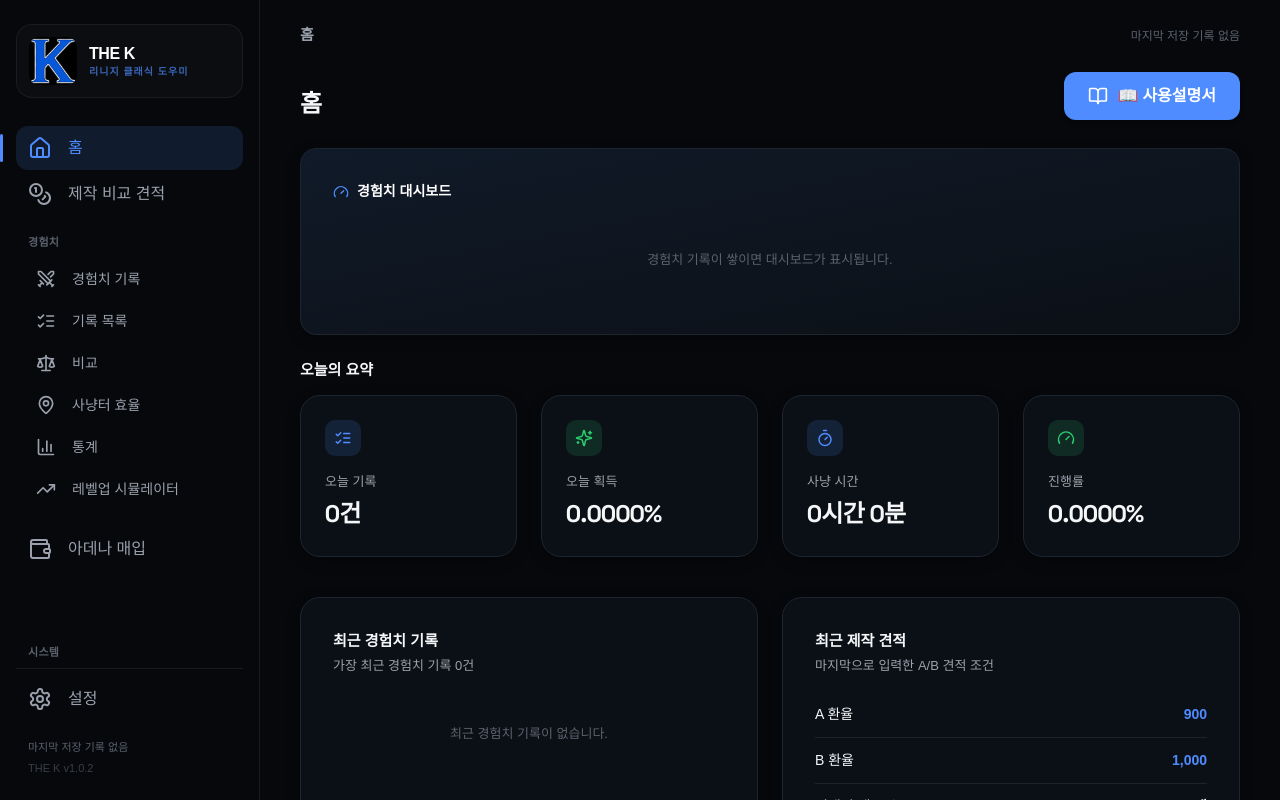
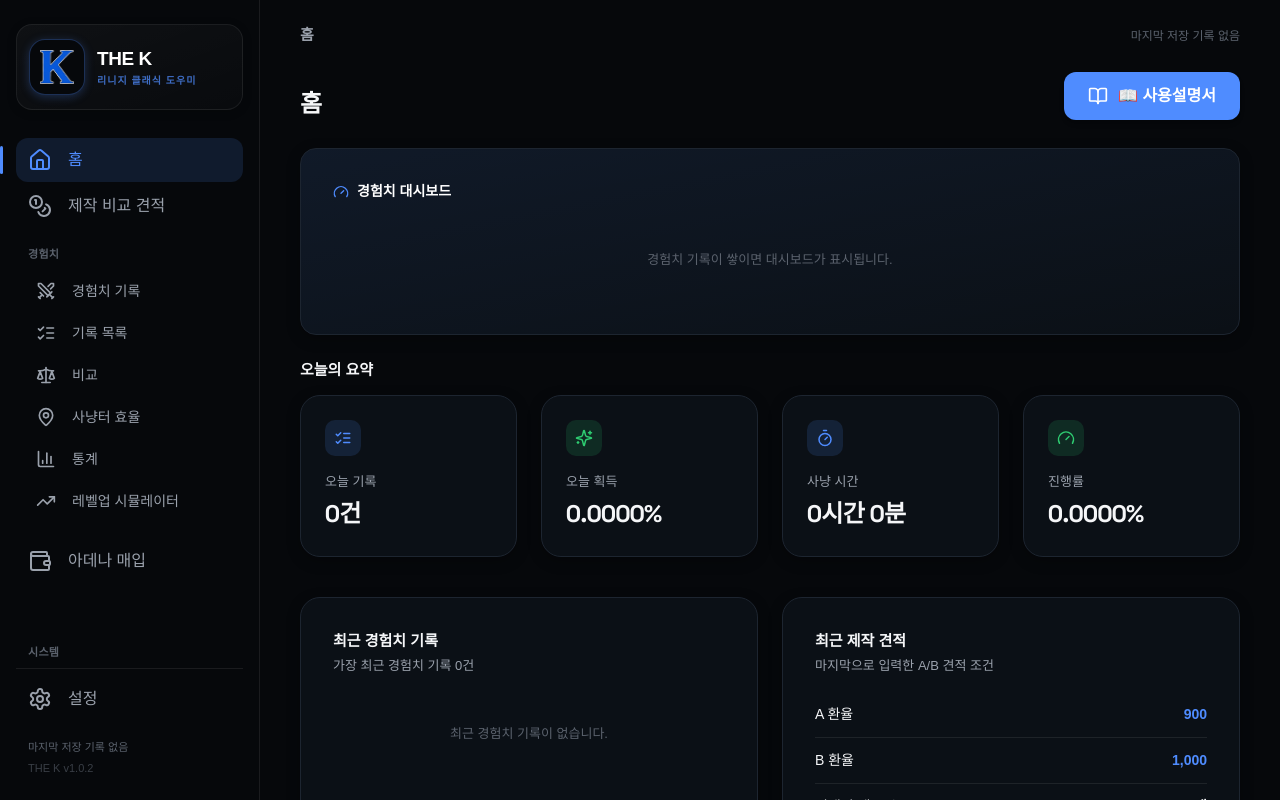
Before and after one commit to whappyj/the-k, a React (Vite) app: page /#home in a window 1280 px wide. Shown: the top 800 px of the page. Built offline with nearby package versions, Linux system fonts and the light colour scheme; a web font is replaced by a local one.

Commit message:
Update logo and sidebar

```diff
--- a/src/components/layout/Sidebar.tsx
+++ b/src/components/layout/Sidebar.tsx
@@ -41,13 +41,15 @@ export function Sidebar({ route, onNavigate }: SidebarProps) {
       <button
         type="button"
         onClick={() => onNavigate('home')}
-        className="mb-0 flex shrink-0 items-center gap-3 rounded-2xl border border-transparent pr-3 text-left transition-colors min-[900px]:mb-6 min-[900px]:w-full min-[900px]:border-border/[0.06] min-[900px]:bg-white/[0.025] min-[900px]:px-3 min-[900px]:py-3 min-[900px]:pr-3 min-[900px]:hover:bg-white/[0.04]"
+        className="mb-0 flex shrink-0 items-center gap-3 rounded-2xl border border-transparent pr-3 text-left transition-colors min-[900px]:mb-6 min-[900px]:w-full min-[900px]:border-border/[0.07] min-[900px]:bg-gradient-to-br min-[900px]:from-white/[0.04] min-[900px]:to-white/[0.015] min-[900px]:px-3 min-[900px]:py-3.5 min-[900px]:pr-3 min-[900px]:shadow-[0_2px_10px_rgba(0,0,0,0.2)] min-[900px]:hover:border-primary/25 min-[900px]:hover:from-white/[0.055]"
         aria-label="홈으로 이동"
       >
-        <img src="/logo.png" alt="THE K" className="h-12 w-12 shrink-0 rounded-[10px] object-cover" />
+        <div className="flex h-11 w-11 shrink-0 items-center justify-center rounded-[12px] border border-primary/30 bg-[#06080B] p-1.5 shadow-[0_2px_10px_rgba(79,140,255,0.25)] min-[900px]:h-14 min-[900px]:w-14 min-[900px]:rounded-2xl min-[900px]:p-2.5">
+          <img src="/logo.png" alt="THE K" className="h-full w-full object-contain" />
+        </div>
         <div className="hidden min-[900px]:flex min-[900px]:flex-col min-[900px]:justify-center">
-          <div className="text-base font-bold leading-tight tracking-tight text-white">THE K</div>
-          <div className="mt-0.5 text-[10px] font-semibold uppercase leading-tight tracking-widest text-primary/70">리니지 클래식 도우미</div>
+          <div className="text-[19px] font-extrabold leading-tight tracking-tight text-white">THE K</div>
+          <div className="mt-1 text-[10px] font-semibold uppercase leading-tight tracking-widest text-primary/75">리니지 클래식 도우미</div>
         </div>
       </button>
 
```
Also changed, not shown: public/logo.png, public/manifest.json, 1 other file (tests, documents, lock files or other folders).
